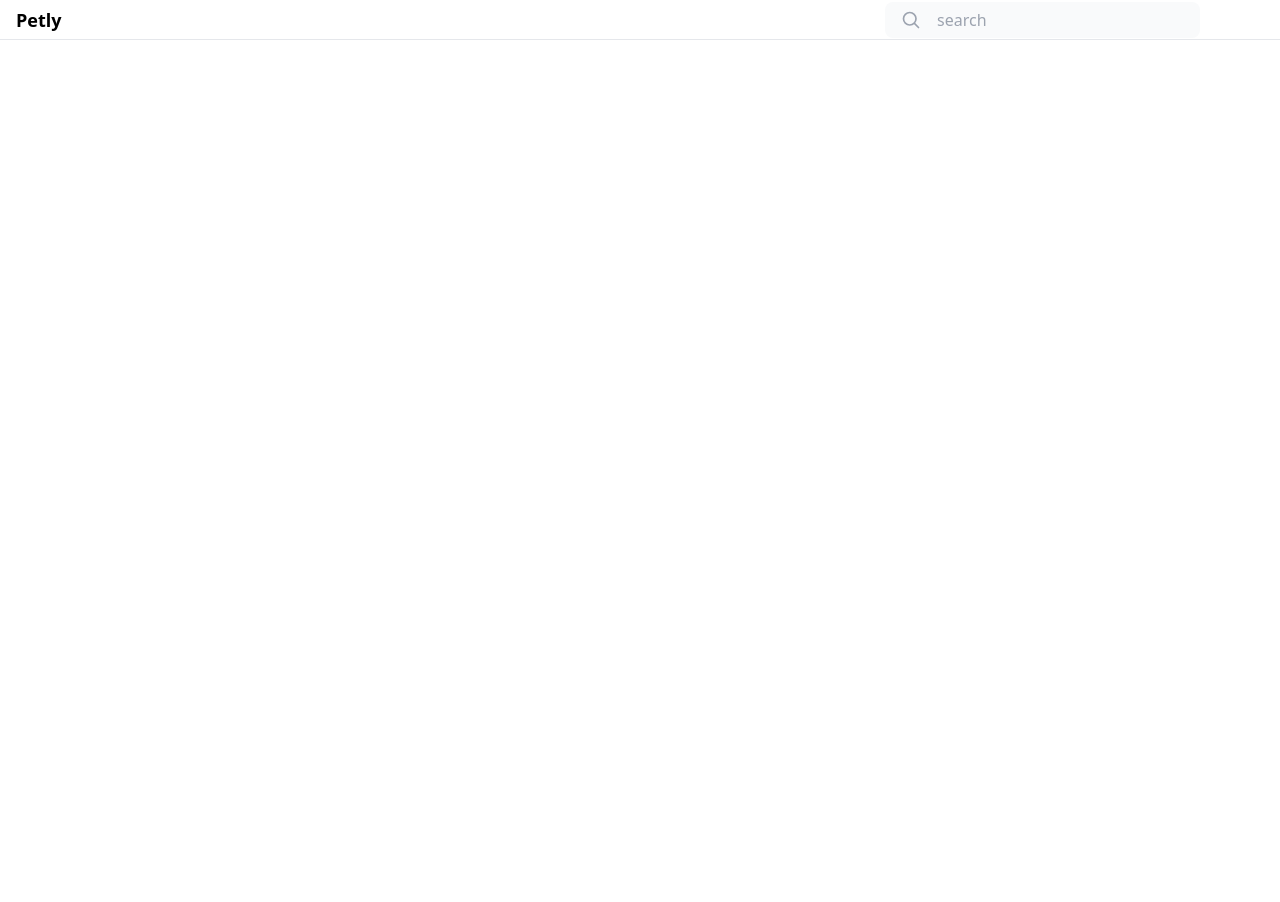
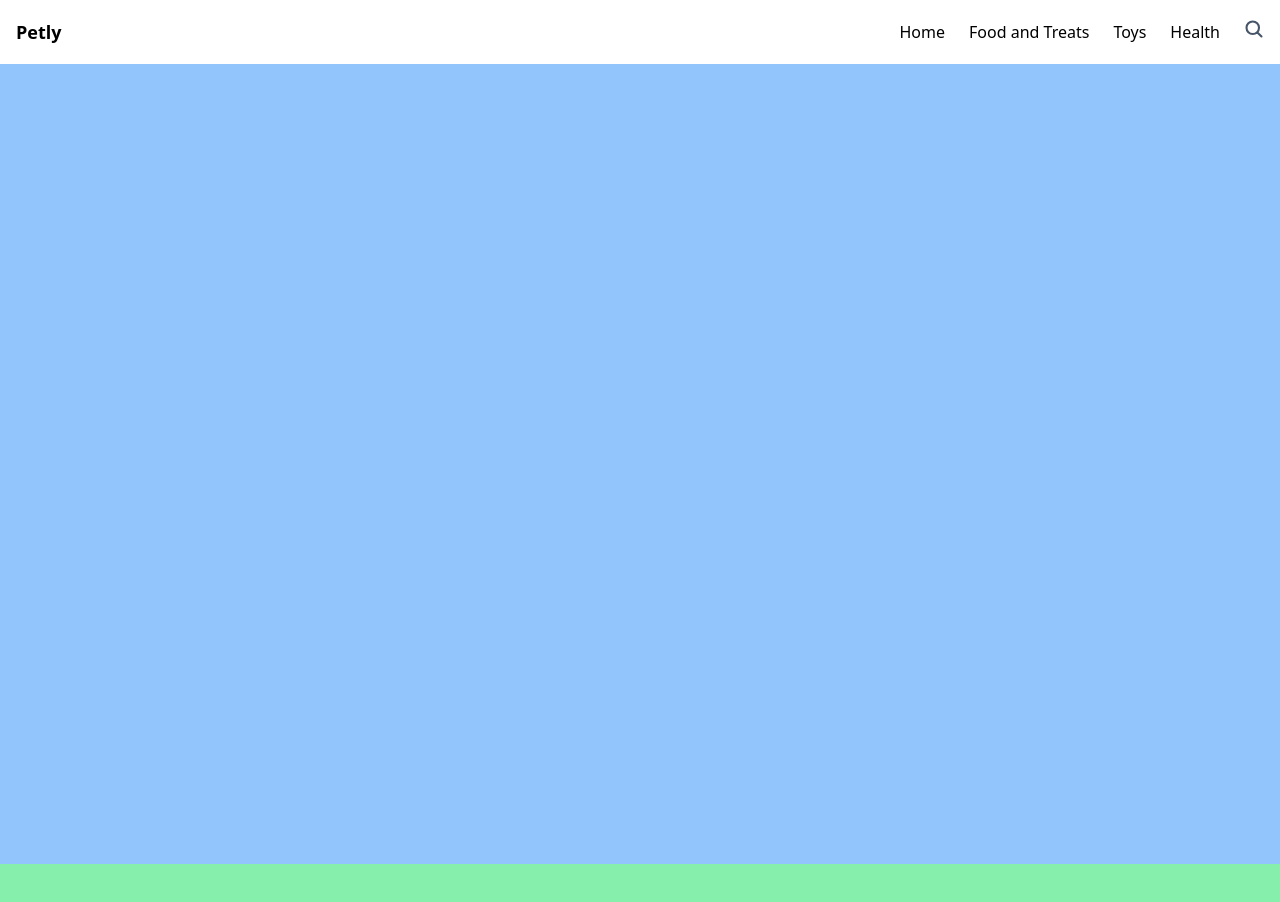
Before and after one commit to David1Chowaifaty/Petly, a Next.js app: page / in a window 1280 px wide. Shown: the top 902 px of the page. Before the commit the page ends 800 px from the top, so only its background shows below. Built offline with nearby package versions, Linux system fonts and the light colour scheme.

Commit message:
changed the search width and the position of it worked on the nav

```diff
--- a/src/app/components/Menu.tsx
+++ b/src/app/components/Menu.tsx
@@ -24,9 +24,9 @@ export default function Menu() {
       <AnimatePresence>
         {open && (
           <motion.div
-            initial={{ x: 50 }}
+            initial={{ x: 600 }}
             animate={{ x: 0 }}
-            exit={{ x: 50 }}
+            exit={{ x: 600 }}
             transition={{ duration: 0.4 }}
             className="absolute top-0 right-0 h-screen w-96 bg-white shadow-lg p-6"
           ></motion.div>
--- a/src/app/components/SearchMenu.tsx
+++ b/src/app/components/SearchMenu.tsx
@@ -1,11 +1,7 @@
 "use client";
-import {
-  Bars3Icon,
-  MagnifyingGlassIcon,
-  XMarkIcon,
-} from "@heroicons/react/24/outline";
+import { MagnifyingGlassIcon, XMarkIcon } from "@heroicons/react/24/outline";
 import { motion, AnimatePresence } from "framer-motion";
-import { useState, useEffect, useRef } from "react";
+import { useState } from "react";
 import SearchInput from "../ui/SearchInput";
 
 export default function SearchMenu() {
@@ -13,23 +9,31 @@ export default function SearchMenu() {
   const [value, setValue] = useState("");
   return (
     <form onReset={() => setValue("")} onSubmit={(e) => e.preventDefault()}>
-      <button type="button" onClick={() => setOpen(true)} className="md:hidden">
+      <button type="button" onClick={() => setOpen(true)}>
         <p className="sr-only">toggle menu</p>
-        <MagnifyingGlassIcon className="h-5 w-5" />
+        <MagnifyingGlassIcon
+          className="h-5 w-5 stroke-slate-600"
+          strokeWidth={2.5}
+        />
       </button>
       <AnimatePresence>
         {open && (
-          <div className="absolute top-0 right-0 h-screen w-full bg-white shadow-lg p-6">
+          <div className="absolute top-0 right-0 h-screen w-full bg-white shadow-lg p-4 flex flex-col items-center">
+            <button
+              type="button"
+              onClick={() => setOpen(false)}
+              className="self-start"
+            >
+              <p className="sr-only">close search</p>
+              <XMarkIcon className="h-5 w-5 text-slate-700" strokeWidth={2.5} />
+            </button>
             <motion.div
               initial={{ x: 50, opacity: 0 }}
               animate={{ x: 0, opacity: 1 }}
               exit={{ x: 50, opacity: 0 }}
-              transition={{ duration: 0.4 }}
+              transition={{ duration: 0.4, delay: 0.3 }}
+              className=" "
             >
-              <button type="button" onClick={() => setOpen(false)}>
-                <p className="sr-only">close search</p>
-                <XMarkIcon className="h-5 w-5" />
-              </button>
               <SearchInput
                 value={value}
                 onChange={(e) => setValue(e.target.value)}
@@ -38,9 +42,6 @@ export default function SearchMenu() {
           </div>
         )}
       </AnimatePresence>
-      <div className="hidden lg:inline-flex">
-        <SearchInput value={value} onChange={(e) => setValue(e.target.value)} />
-      </div>
     </form>
   );
 }
--- a/src/app/layout.tsx
+++ b/src/app/layout.tsx
@@ -17,21 +17,29 @@ export default function RootLayout({
   return (
     <html lang="en">
       <body className="overflow-hidden overflow-y-auto">
-        <nav className="flex  items-center justify-between h-10 px-4 border-b py-1">
+        <nav className="flex  items-center justify-between h-10 px-4 bg-white/60 backdrop-blur-md fixed top-0 left-0 w-full  py-1 md:h-16 ">
           <Link href={"/"} className="font-bold text-lg">
             Petly
           </Link>
-          <ul className="flex items-center space-x-4">
-            <li>
+          <ul className="flex items-center h-full space-x-6 md:flex-row-reverse">
+            <li className="md:ml-6">
               <SearchMenu />
             </li>
             <li className="md:hidden">
               <Menu />
             </li>
-            <li className="hidden md:inline-flex"></li>
-            <li className="hidden md:inline-flex"></li>
-            <li className="hidden md:inline-flex"></li>
-            <li className="hidden md:inline-flex"></li>
+            <li className="hidden md:inline-flex">
+              <Link href={"/"}>Health</Link>
+            </li>
+            <li className="hidden md:inline-flex">
+              <Link href={"/"}>Toys</Link>
+            </li>
+            <li className="hidden md:inline-flex">
+              <Link href={"/"}>Food and Treats</Link>
+            </li>
+            <li className="hidden md:inline-flex">
+              <Link href={"/"}>Home</Link>
+            </li>
           </ul>
         </nav>
         {children}
--- a/src/app/page.tsx
+++ b/src/app/page.tsx
@@ -1,5 +1,10 @@
 import SearchInput from "./ui/SearchInput";
 
 export default function Home() {
-  return <main></main>;
+  return (
+    <main className="mt-16">
+      <section className="h-screen bg-blue-300"></section>
+      <section className="h-screen bg-green-300"></section>
+    </main>
+  );
 }
--- a/src/app/ui/SearchInput.tsx
+++ b/src/app/ui/SearchInput.tsx
@@ -8,7 +8,7 @@ export default function SearchInput({ ...props }: SearchInputProps) {
   const { value } = props;
   return (
     <div
-      className={`max-w-[400px] flex items-center px-4 py-1.5 rounded-lg bg-gray-50 ring-sky-400/30 ring-offset-2 ${
+      className={`w-[300px] md:w-[600px] flex items-center px-4 py-1.5 rounded-lg border-2 border-slate-200 ring-sky-400/30 ring-offset-2 ${
         focused && "ring md:ring-0"
       }`}
     >
```
